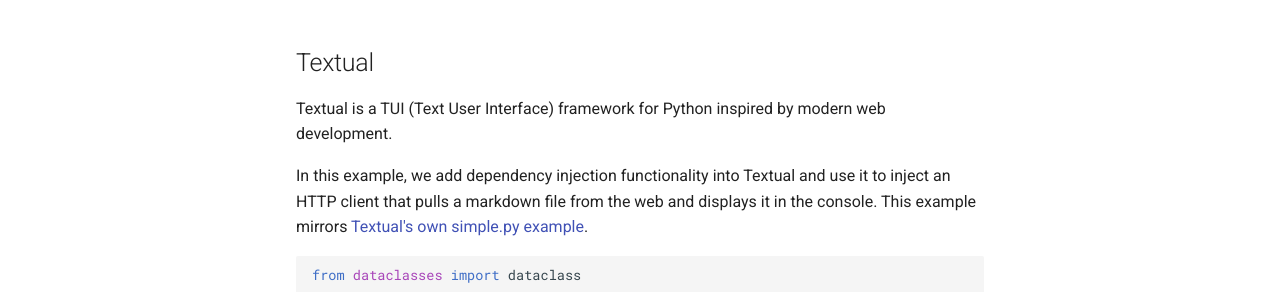
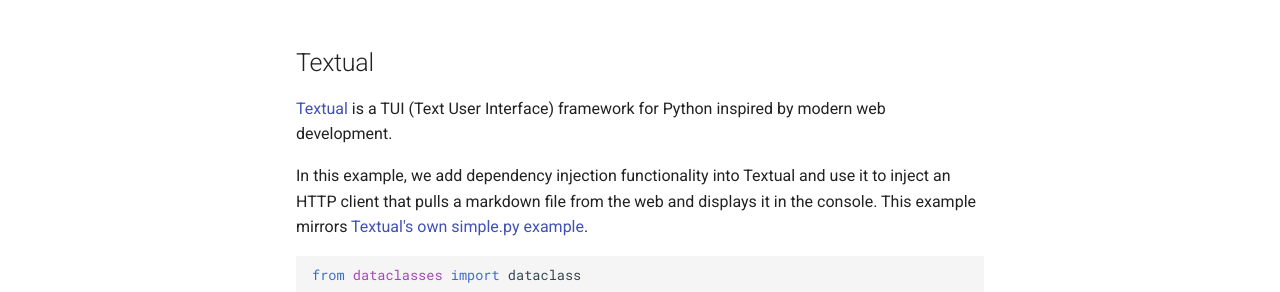
Before and after one commit to adriangb/di, an MkDocs documentation site: the page built from docs/integrations.md, in a window 1280 px wide and 900 px high. Shown: the part 386-678 px from the top of the window. Built offline with MkDocs 1.6.1 and Material for MkDocs 9.7.7, drawn with Linux system fonts in a browser that asks for light colours; comment, search, counter and statistics services are not loaded.

```diff
--- a/docs/integrations.md
+++ b/docs/integrations.md
@@ -10,7 +10,7 @@ The integrations will be shown from a users perspective, but you can see the sou
 
 ## Textual
 
-Textual is a TUI (Text User Interface) framework for Python inspired by modern web development.
+[Textual] is a TUI (Text User Interface) framework for Python inspired by modern web development.
 
 In this example, we add dependency injection functionality into Textual and use it to inject an HTTP client that pulls a markdown file from the web and displays it in the console.
 This example mirrors [Textual's own simple.py example].
--- a/pyproject.toml
+++ b/pyproject.toml
@@ -1,6 +1,6 @@
 [tool.poetry]
 name = "di"
-version = "0.4.9"
+version = "0.4.11"
 description = "Autowiring dependency injection"
 authors = ["Adrian Garcia Badaracco <adrian@adriangb.com>"]
 readme = "README.md"
```
